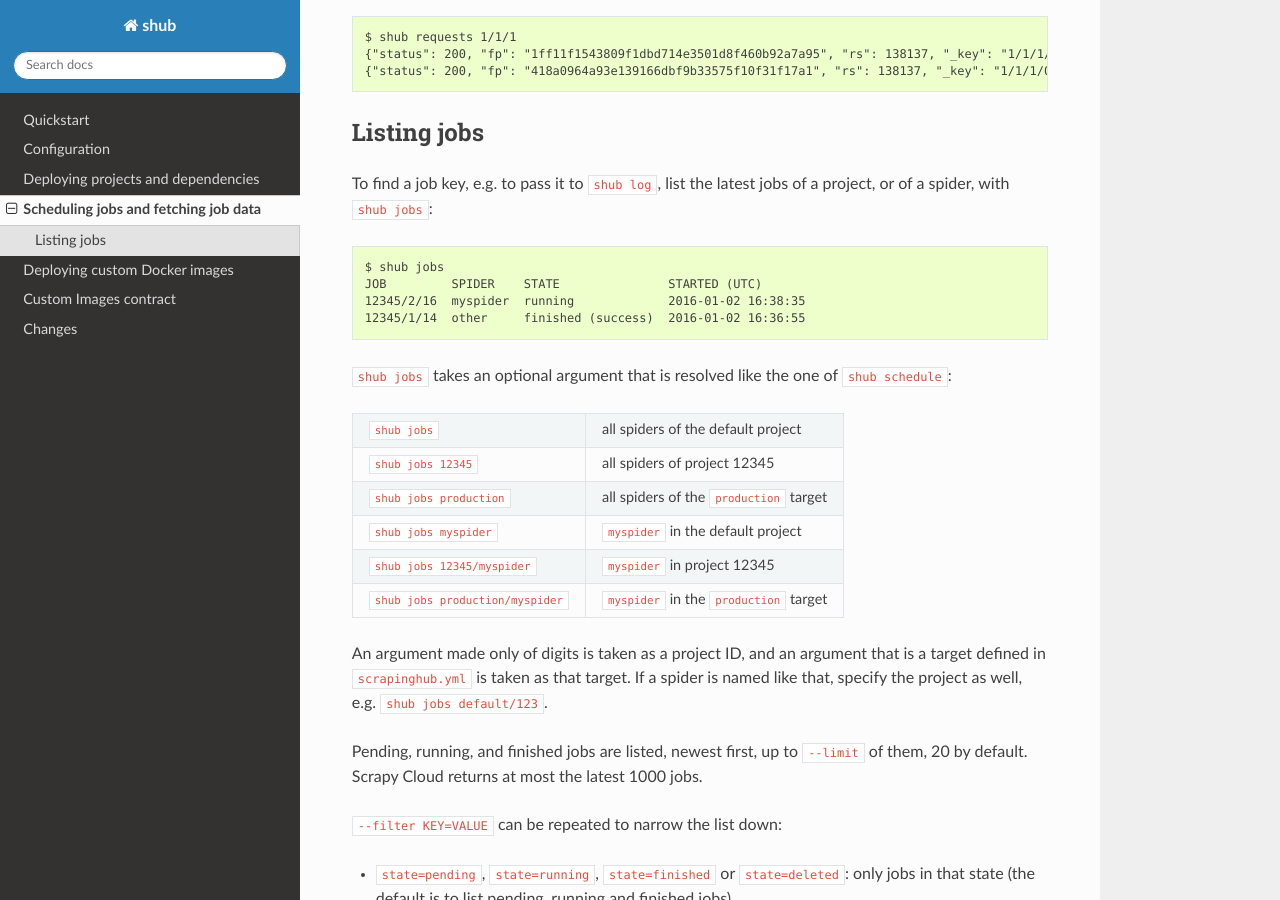
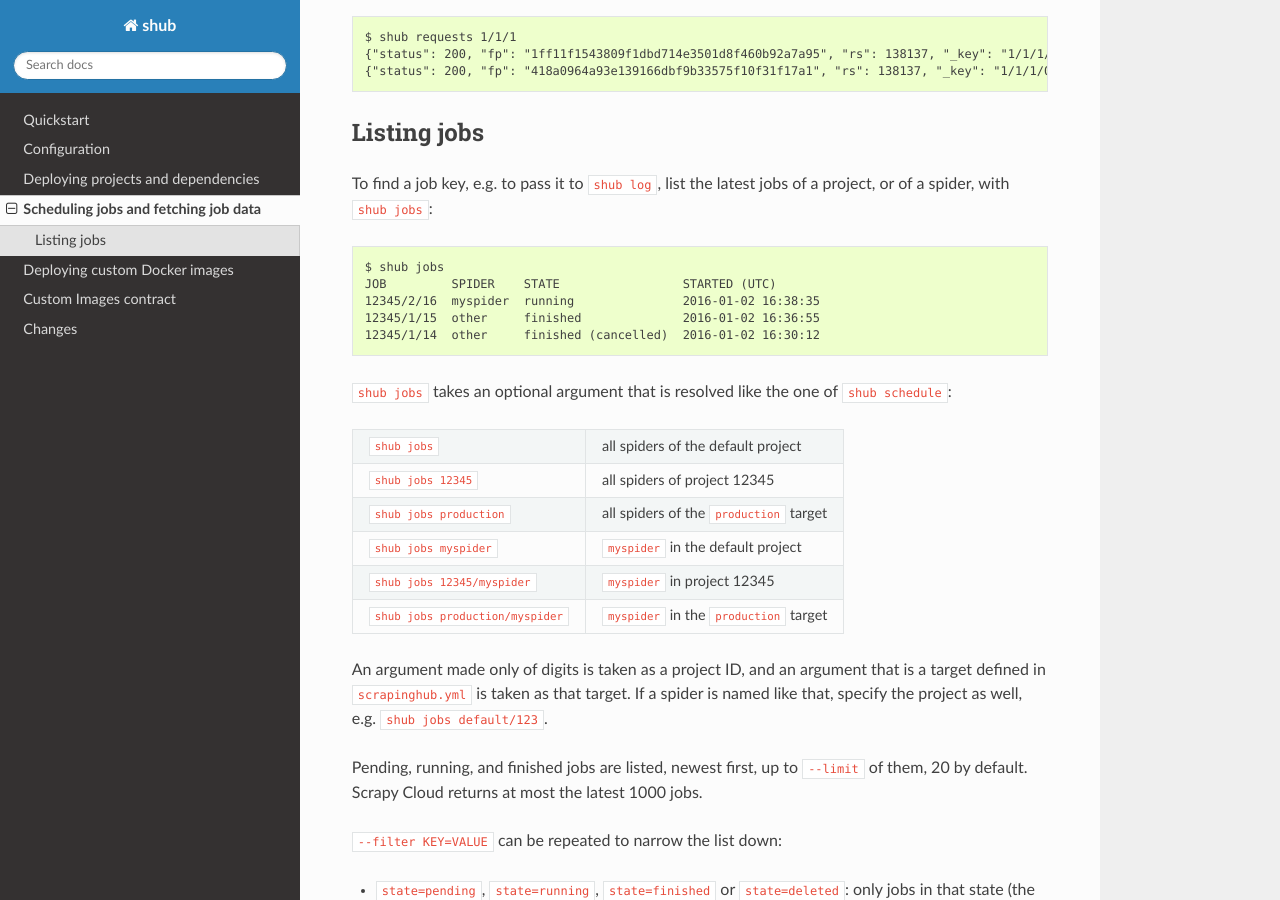
Before and after one commit to scrapinghub/shub, a Sphinx documentation site: the page built from docs/scheduling.rst, in a window 1280 px wide and 900 px high, scrolled down 1358 px. Built offline with Sphinx 7.4.7 and the Read the Docs theme 3.1.0, drawn with Linux system fonts in a browser that asks for light colours.

Commit message:
Show a normal and a cancelled job in the shub jobs docs
Scrapy Cloud reports "finished" as the close reason of jobs that
finished normally, which shub jobs does not repeat; "success" was not a
realistic example.

Co-Authored-By: Claude Opus 5.5 <noreply@anthropic.com>

```diff
--- a/docs/scheduling.rst
+++ b/docs/scheduling.rst
@@ -78,9 +78,10 @@ To find a job key, e.g. to pass it to ``shub log``, list the latest jobs of a
 project, or of a spider, with ``shub jobs``::
 
     $ shub jobs
-    JOB         SPIDER    STATE               STARTED (UTC)
-    12345/2/16  myspider  running             2016-01-02 16:38:35
-    12345/1/14  other     finished (success)  2016-01-02 16:36:55
+    JOB         SPIDER    STATE                 STARTED (UTC)
+    12345/2/16  myspider  running               2016-01-02 16:38:35
+    12345/1/15  other     finished              2016-01-02 16:36:55
+    12345/1/14  other     finished (cancelled)  2016-01-02 16:30:12
 
 ``shub jobs`` takes an optional argument that is resolved like the one of
 ``shub schedule``:
```
